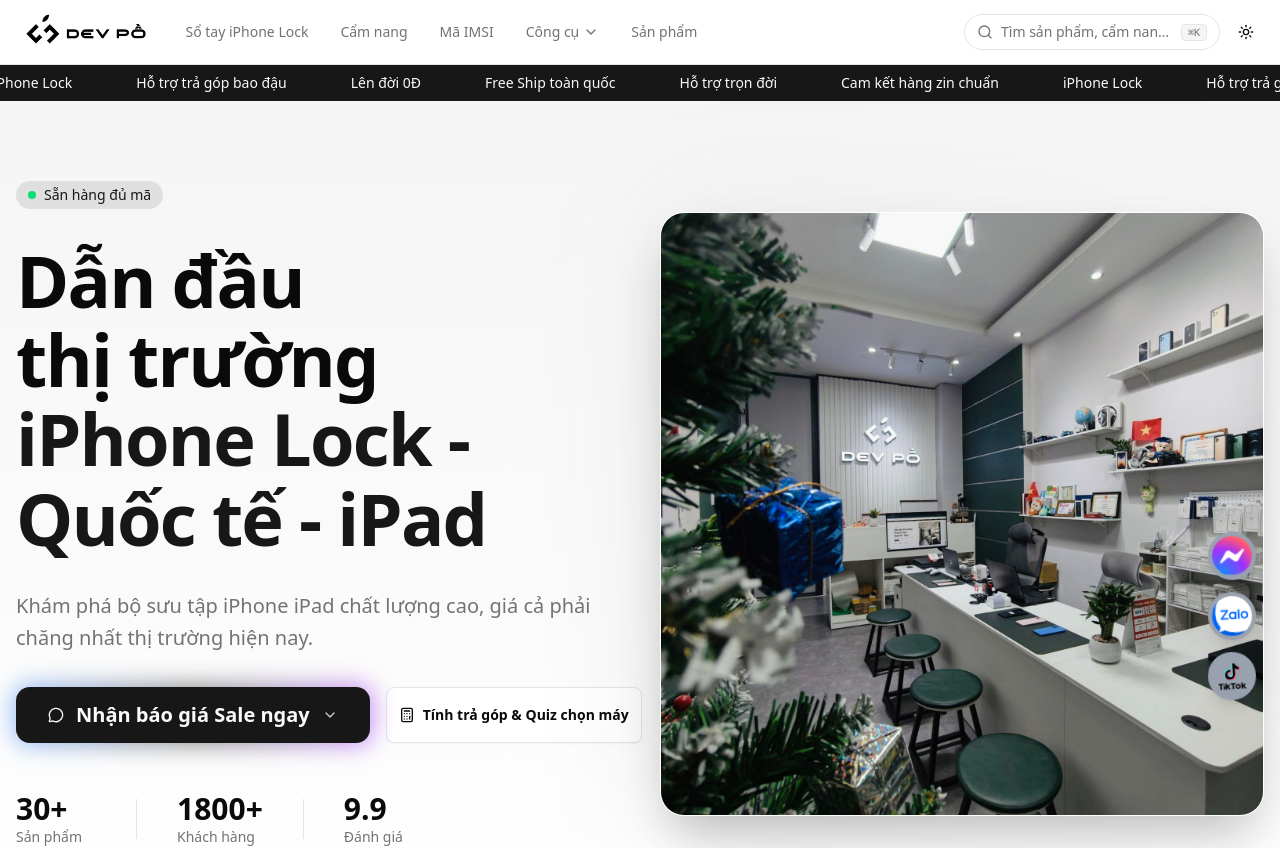
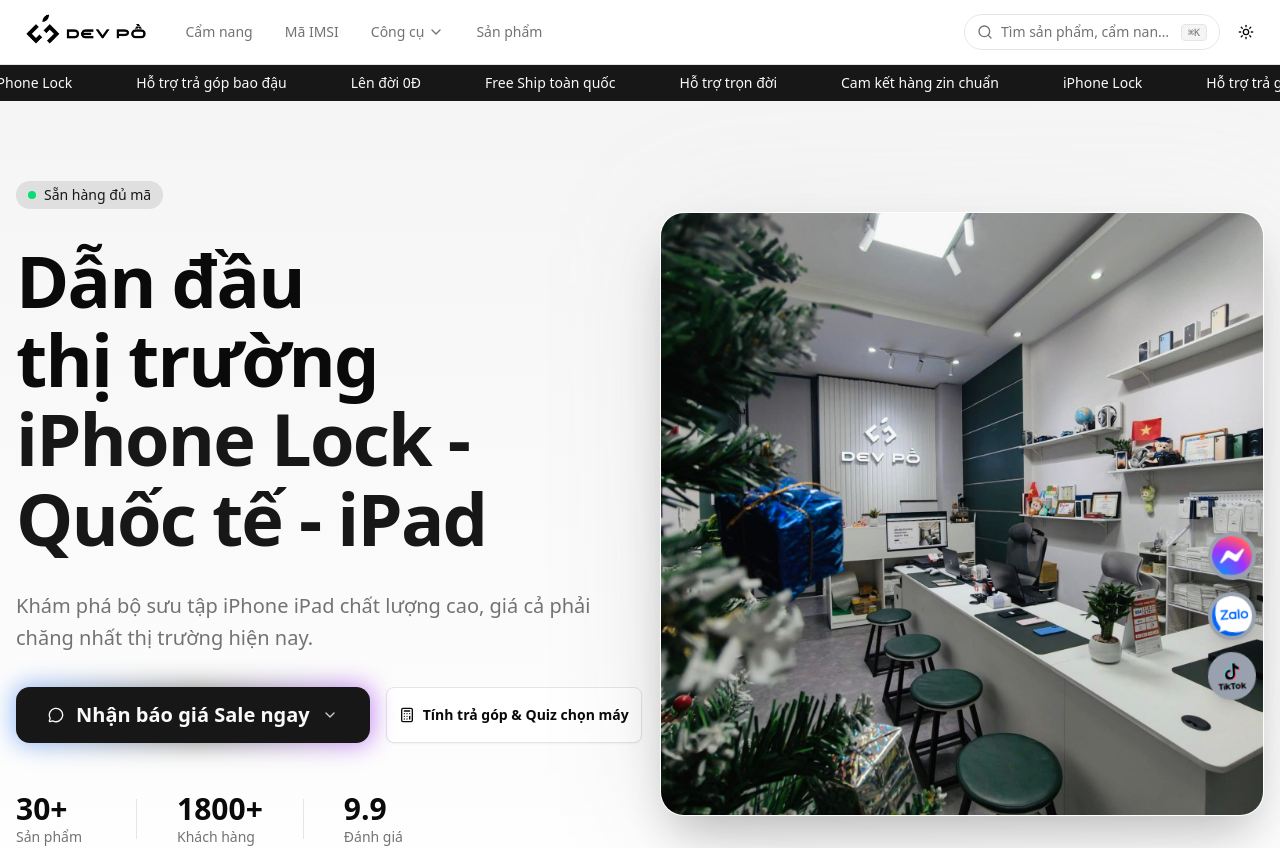
Before and after one commit to vddung2169/devpo-landingpage, a Next.js app: page / in a window 1280 px wide. Shown: the top 848 px of the page. Built offline with nearby package versions, Linux system fonts and the light colour scheme.

Commit message:
Fix header so tay iphone lock

```diff
--- a/app/components/header.tsx
+++ b/app/components/header.tsx
@@ -65,12 +65,7 @@
 
           {/* Menu Desktop (Ẩn trên mobile) */}
           <nav className="hidden items-center gap-8 md:flex">
-            <Link
-              href="/#guides"
-              className="text-sm font-medium text-muted-foreground transition-colors hover:text-foreground"
-            >
-              Sổ tay iPhone Lock
-            </Link>
+
             <Link
               href="/guides"
               className="text-sm font-medium text-muted-foreground transition-colors hover:text-foreground"
```
